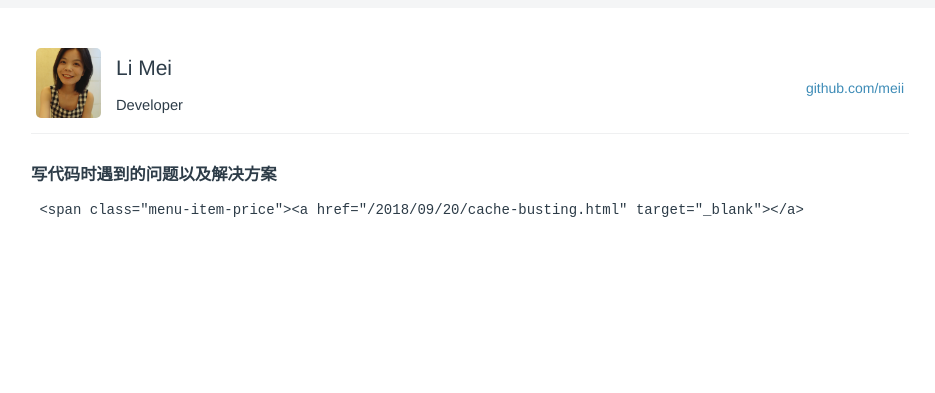
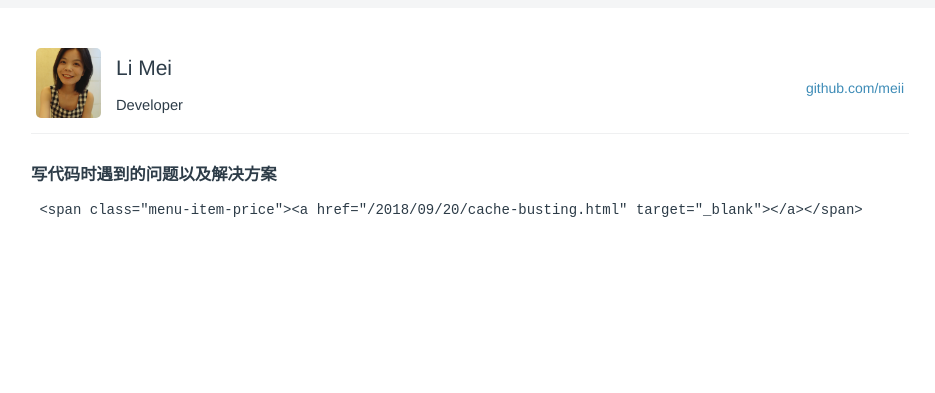
Before and after one commit to LiMeii/LiMeii.github.io, a Jekyll site: the page built from _posts/2018-09-24-issues.md, in a window 1280 px wide. Shown: the top 393 px of the page, without its empty margins (178-1113 px from the left). Built offline with Jekyll 4.4.1, drawn with Linux system fonts in a browser that asks for light colours; some of the changed lines change nothing that is shown.

Commit message:
update cash page

```diff
--- a/_posts/2018-09-24-issues.md
+++ b/_posts/2018-09-24-issues.md
@@ -5,4 +5,4 @@
 
 # **写代码时遇到的问题以及解决方案**
 
-     <span class="menu-item-price"><a href="/2018/09/20/cache-busting.html" target="_blank"></a>
+     <span class="menu-item-price"><a href="/2018/09/20/cache-busting.html" target="_blank"></a></span>
```
